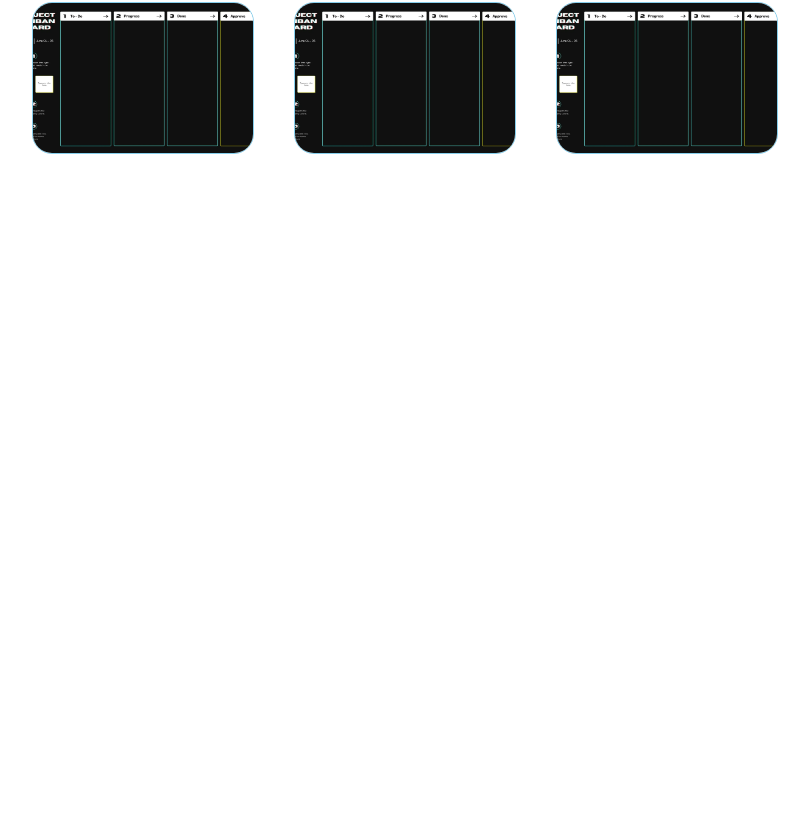
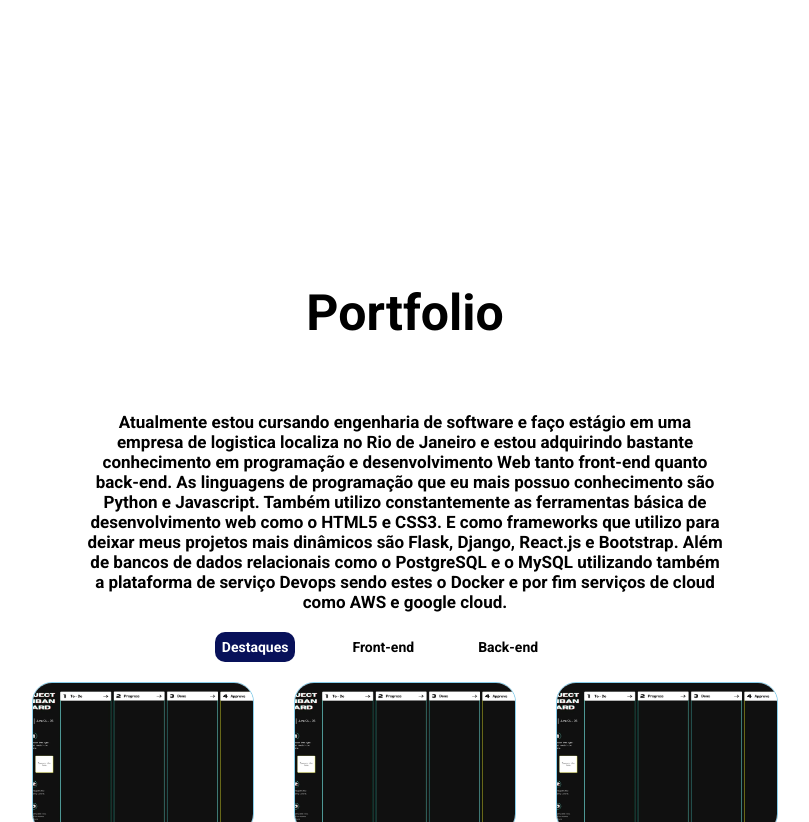
Before and after one commit to alvaro-veiga/alvaro-veiga.github.io, a React (Create React App) app in the folder definitive-portfolio/: page / in a window 1280 px wide. Shown: the part 836-1658 px from the top of the page, without its empty margins (235-1044 px from the left). Before the commit the page ends 1000 px from the top, so only its background shows below. Built offline with nearby package versions, Linux system fonts and the light colour scheme.

Commit message:
feat:finishing portfolio

```diff
--- a/definitive-portfolio/src/components/portfolio/Portfolio.jsx
+++ b/definitive-portfolio/src/components/portfolio/Portfolio.jsx
@@ -40,6 +40,10 @@ export default function Portfolio() {
   return (
     <div className='portfolio' id='intro'>
       <h1>Portfolio</h1>
+      <div className='text'>
+        <h4>Atualmente estou cursando engenharia de software e faço estágio em uma empresa de logistica localiza no Rio de Janeiro e estou adquirindo bastante conhecimento em programação e desenvolvimento Web tanto front-end quanto back-end. As linguagens de programação que eu mais possuo conhecimento são Python e Javascript. Também utilizo constantemente as ferramentas básica de desenvolvimento web como o HTML5 e CSS3. E como frameworks que utilizo para deixar meus projetos mais dinâmicos são Flask, Django, React.js e Bootstrap. Além de bancos de dados relacionais como o PostgreSQL e o MySQL utilizando também a plataforma de serviço Devops sendo estes o Docker e por fim serviços de cloud como AWS e google cloud.
+        </h4>
+      </div>
       <ul>
          {list.map(item => (
           <List title={item.title} active={ selected === item.id} setSelected={setSelected} id={item.id}/>
--- a/definitive-portfolio/src/components/portfolio/portfolio.scss
+++ b/definitive-portfolio/src/components/portfolio/portfolio.scss
@@ -7,6 +7,7 @@
     align-items: center;
 
     h1 {
+        margin-top: 400px;
         font-size: 50px;
     }
 
@@ -28,6 +29,20 @@
                 background-color: $mainCollor;
                 color: white;
             }
+        }
+    }
+
+    .text {
+        width: 50%;
+        margin-top: 60px ;
+        text-align: center;
+        font-size: 10px;
+        font-weight: 500;
+
+        h4 {
+            font-size: 17px;
+            font-weight: 700;
+            margin: 10px 0;
         }
     }
 
```
